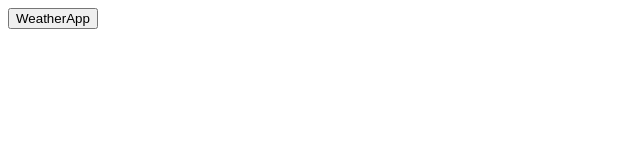
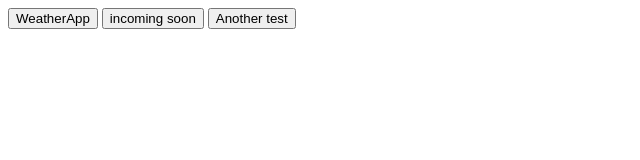
Before and after one commit to Snouffles/much-better-weather-app, a plain HTML site: page frontend/index.html in a window 1280 px wide. Shown: the whole page, without its empty margins (0-640 px from the left). Drawn offline with Linux system fonts and the light colour scheme.

Commit message:
and another test

```diff
--- a/frontend/index.html
+++ b/frontend/index.html
@@ -8,5 +8,7 @@
 </head>
 <body>
     <a href="./weatherapp.html"><button>WeatherApp</button></a>
+    <a href="./weatherapp.html"><button>incoming soon</button></a>
+    <a href="./weatherapp.html"><button>Another test</button></a>
 </body>
 </html>
```
Also changed, not shown: 1 other file.
